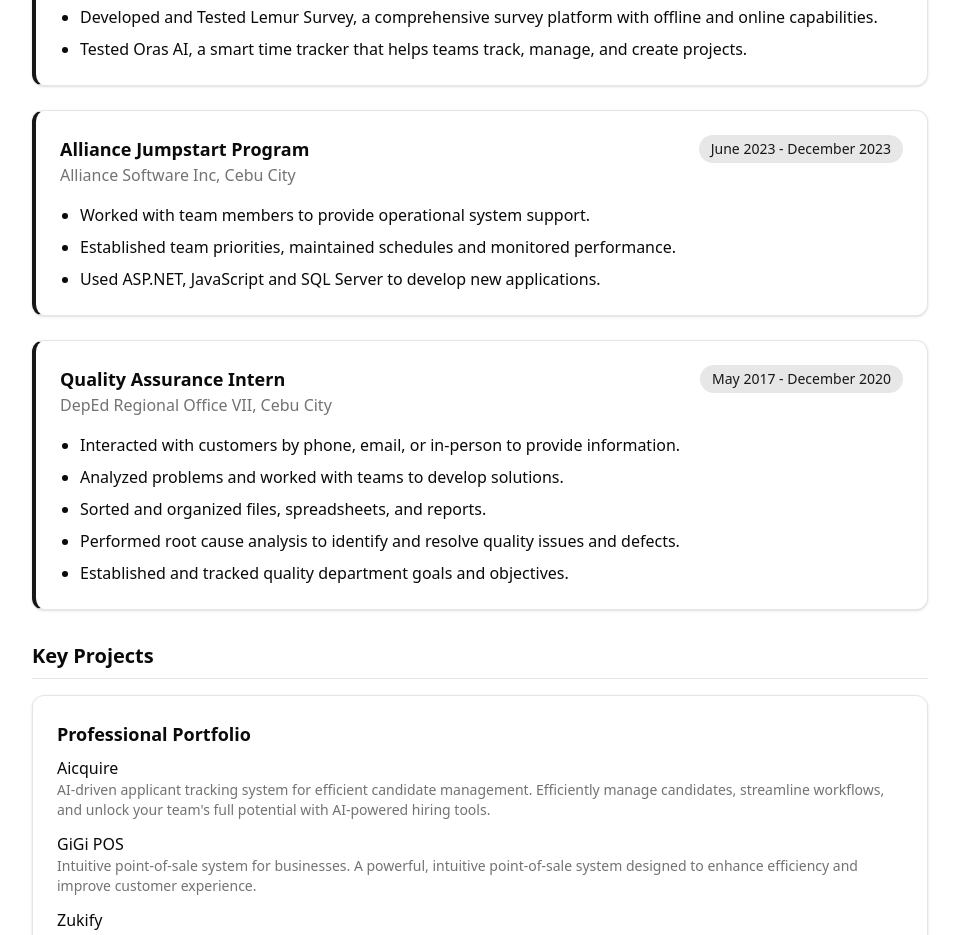
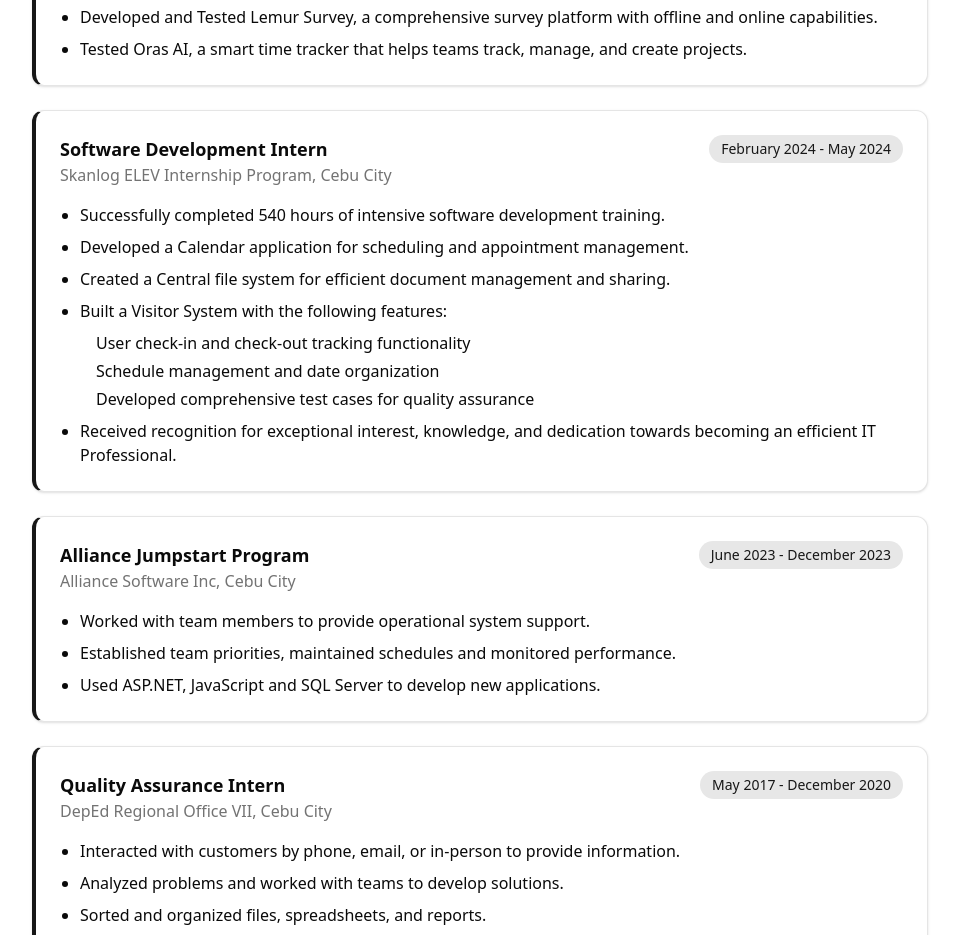
Before and after one commit to Dwieght/dweight.dev, a Next.js app: page /cv in a window 1280 px wide. Shown: the part 960-1895 px from the top of the page, without its empty margins (160-1119 px from the left). Built offline with nearby package versions, Linux system fonts and the light colour scheme.

Commit message:
loader and minor updates

```diff
--- a/package.json
+++ b/package.json
@@ -41,5 +41,6 @@
     "prisma": "^5.4.1",
     "tailwindcss": "^3",
     "typescript": "^5"
-  }
+  },
+  "packageManager": "pnpm@10.11.0+sha512.6540583f41cc5f628eb3d9773ecee802f4f9ef9923cc45b69890fb47991d4b092964694ec3a4f738a420c918a333062c8b925d312f42e4f0c263eb603551f977"
 }
--- a/src/app/cv/page.tsx
+++ b/src/app/cv/page.tsx
@@ -37,6 +37,7 @@
     setIsGeneratingPdf(true);
 
     try {
+      // Dynamically import html2pdf to avoid SSR issues
       const html2pdf = (await import("html2pdf.js")).default;
 
       const element = cvRef.current;
@@ -244,6 +245,56 @@
                     <li>
                       Tested Oras AI, a smart time tracker that helps teams
                       track, manage, and create projects.
+                    </li>
+                  </ul>
+                </CardContent>
+              </Card>
+
+              <Card className="border-l-4 border-l-primary">
+                <CardContent className="p-6">
+                  <div className="flex flex-col md:flex-row md:justify-between md:items-start gap-2">
+                    <div>
+                      <h3 className="font-bold text-lg">
+                        Software Development Intern
+                      </h3>
+                      <p className="text-muted-foreground">
+                        Skanlog ELEV Internship Program, Cebu City
+                      </p>
+                    </div>
+                    <p className="text-sm font-medium bg-primary/10 text-primary px-3 py-1 rounded-full">
+                      February 2024 - May 2024
+                    </p>
+                  </div>
+                  <ul className="mt-4 space-y-2 list-disc pl-5">
+                    <li>
+                      Successfully completed 540 hours of intensive software
+                      development training.
+                    </li>
+                    <li>
+                      Developed a Calendar application for scheduling and
+                      appointment management.
+                    </li>
+                    <li>
+                      Created a Central file system for efficient document
+                      management and sharing.
+                    </li>
+                    <li>
+                      Built a Visitor System with the following features:
+                      <ul className="ml-4 mt-2 space-y-1 list-circle">
+                        <li>
+                          User check-in and check-out tracking functionality
+                        </li>
+                        <li>Schedule management and date organization</li>
+                        <li>
+                          Developed comprehensive test cases for quality
+                          assurance
+                        </li>
+                      </ul>
+                    </li>
+                    <li>
+                      Received recognition for exceptional interest, knowledge,
+                      and dedication towards becoming an efficient IT
+                      Professional.
                     </li>
                   </ul>
                 </CardContent>
--- a/src/app/page.tsx
+++ b/src/app/page.tsx
@@ -37,6 +37,7 @@
 } from "@/components/ui/dialog";
 import { AnimatedText } from "~/components/animated-text";
 import { useTheme } from "@/components/theme-provider";
+import { Loader } from "@/components/ui/loader";
 
 // Project data
 const projects = [
@@ -416,6 +417,7 @@
 export default function HomePage() {
   const [isMenuOpen, setIsMenuOpen] = useState(false);
   const { theme, setTheme } = useTheme();
+  const [isLoadingCV, setIsLoadingCV] = useState(false);
 
   const toggleMenu = () => setIsMenuOpen(!isMenuOpen);
 
@@ -423,6 +425,15 @@
     setTheme(theme === "dark" ? "light" : "dark");
   };
 
+  const handleCVClick = (e: React.MouseEvent<HTMLAnchorElement>) => {
+    e.preventDefault();
+    setIsLoadingCV(true);
+
+    setTimeout(() => {
+      setIsLoadingCV(false);
+      window.location.href = "/cv";
+    }, 1000);
+  };
   return (
     <div className="min-h-screen bg-gradient-to-b from-slate-50 to-slate-100 dark:from-slate-900 dark:to-slate-800">
       {/* Navigation */}
@@ -550,11 +561,6 @@
               </Button>
               <Button variant="outline" asChild>
                 <Link href="#projects">View My Work</Link>
-              </Button>
-              <Button variant="secondary" asChild>
-                <Link href="/cv" className="flex items-center gap-2">
-                  <FileText className="h-4 w-4" /> View CV
-                </Link>
               </Button>
             </div>
           </div>
@@ -734,11 +740,12 @@
                 <div className="flex items-center gap-3">
                   <FileText className="h-5 w-5 text-primary" />
                   <Link
-                    href="/resume.pdf"
+                    href="/cv"
                     download
+                    onClick={handleCVClick}
                     className="hover:text-primary transition-colors flex items-center gap-2"
                   >
-                    Download Resume <Download className="h-4 w-4" />
+                    View CV <Download className="h-4 w-4" />
                   </Link>
                 </div>
               </CardContent>
@@ -781,7 +788,12 @@
       </footer>
       <div className="fixed bottom-6 right-6 z-50">
         <Button size="lg" className="rounded-full shadow-lg" asChild>
-          <Link href="/resume.pdf" download className="flex items-center gap-2">
+          <Link
+            href="/cv"
+            onClick={handleCVClick}
+            download
+            className="flex items-center gap-2"
+          >
             <FileText className="h-5 w-5" /> Resume
           </Link>
         </Button>
--- /dev/null
+++ b/src/components/ui/loader.tsx
@@ -0,0 +1,10 @@
+import { Loader2 } from "lucide-react";
+
+export function Loader() {
+  return (
+    <div className="relative inset-0 flex items-center justify-center bg-background/80 backdrop-blur-sm z-50">
+      <Loader2 className="h-8 w-8 animate-spin text-primary" />
+      <span className="ml-2 text-lg">Loading CV...</span>
+    </div>
+  );
+}
```
